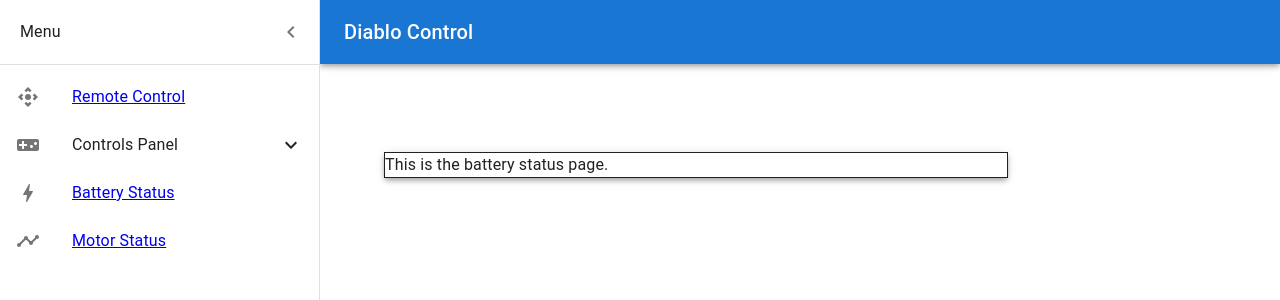
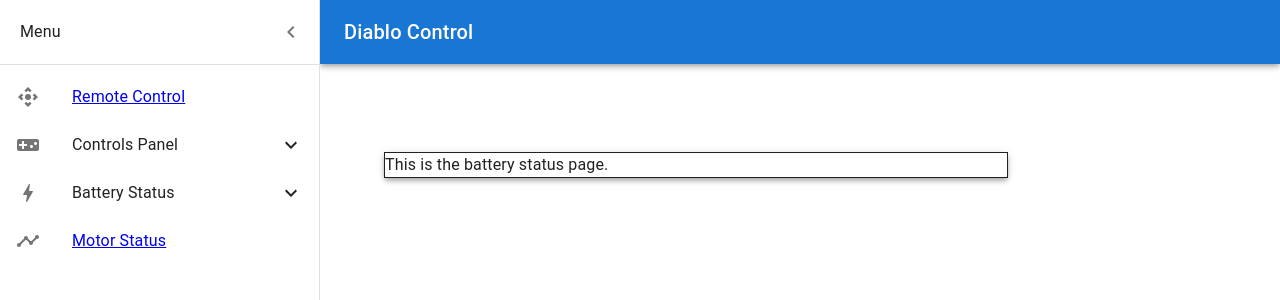
Before and after one commit to samidare210/FYP, a React (Create React App) app in the folder client/: page /#/BatteryStatus in a window 1280 px wide. Both pictures are taken after a click on the button "open drawer". Shown: the top 300 px of the page. Built offline with nearby package versions, Linux system fonts and the light colour scheme; no server answers.

Commit message:
add battery

```diff
--- /dev/null
+++ b/client/src/components/BatteryItem.js
@@ -0,0 +1,43 @@
+import React from 'react'
+
+import * as Mui from '@mui/material'
+import BoltIcon from '@mui/icons-material/Bolt'
+import ExpandMore from '@mui/icons-material/ExpandMore';
+import ExpandLess from '@mui/icons-material/ExpandLess';
+
+const percentage = 67
+
+export default function ListItemCtrl() {
+  const [open, setOpen] = React.useState(false)
+
+  const handleClick = () => {
+    setOpen(!open)
+  }
+
+  return (
+    <>
+      <Mui.ListItemButton onClick={handleClick}>
+        <Mui.ListItemIcon>
+          <BoltIcon />
+        </Mui.ListItemIcon>
+        <Mui.ListItemText primary='Battery Status' />
+        {open ? <ExpandLess /> : <ExpandMore />}
+      </Mui.ListItemButton>
+      <Mui.Collapse in={open} timeout='auto' unmountOnExit>
+        <Mui.List
+          sx={{
+            width: 'inherit'
+          }}
+          subheader={<Mui.ListSubheader>Status</Mui.ListSubheader>}
+        >
+          <Mui.ListItem>
+            <Mui.Stack direction='column' sx={{ width: 'inherit', px: 2 }}>
+              <Mui.Typography varient='body1' gutterBottom>Battery Percentage:</Mui.Typography>
+              <Mui.LinearProgress variant="determinate" color="success" value={percentage}/>
+            </Mui.Stack>
+          </Mui.ListItem>
+        </Mui.List>
+      </Mui.Collapse>
+    </>
+  )
+}
--- a/client/src/components/Drawer.js
+++ b/client/src/components/Drawer.js
@@ -15,6 +15,7 @@ import ControlCameraIcon from '@mui/icons-material/ControlCamera'
 import { Context } from './DrawerContext'
 import DrawerHeader from './DrawerHeader'
 import ListItemCtrl from './ListItemCtrl'
+import BatteryItem from './BatteryItem'
 
 // React-Router
 import { Link } from 'react-router-dom';
@@ -73,14 +74,16 @@ export default function Drawer() {
 
         <ListItemCtrl></ListItemCtrl>
 
-        <Mui.ListItemButton>
+        <BatteryItem></BatteryItem>
+
+        {/* <Mui.ListItemButton>
           <Mui.ListItemIcon>
             <BoltIcon />
           </Mui.ListItemIcon>
           <Link to="/BatteryStatus">
             <Mui.ListItemText primary='Battery Status' />
           </Link>
-        </Mui.ListItemButton>
+        </Mui.ListItemButton> */}
 
         <Mui.ListItemButton>
           <Mui.ListItemIcon>
```
